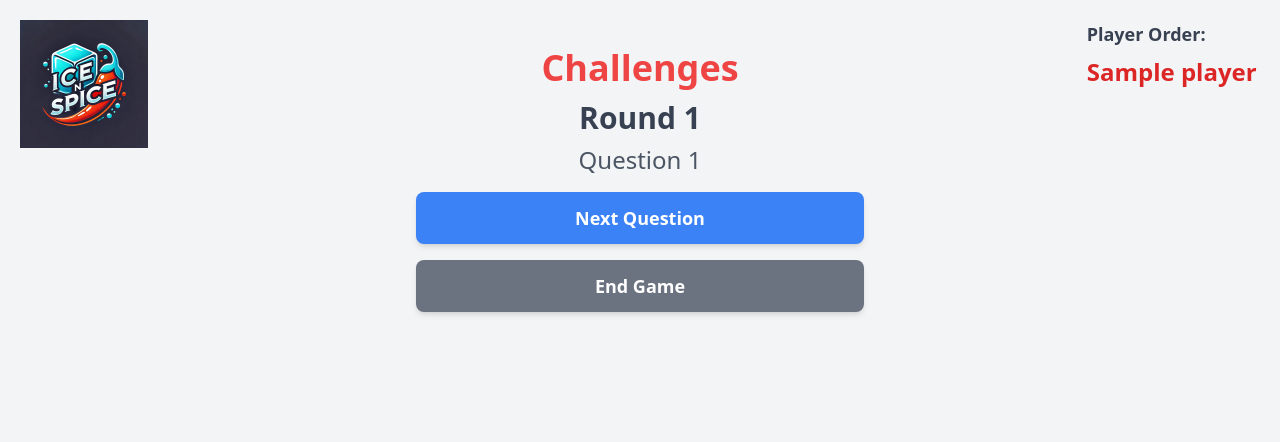
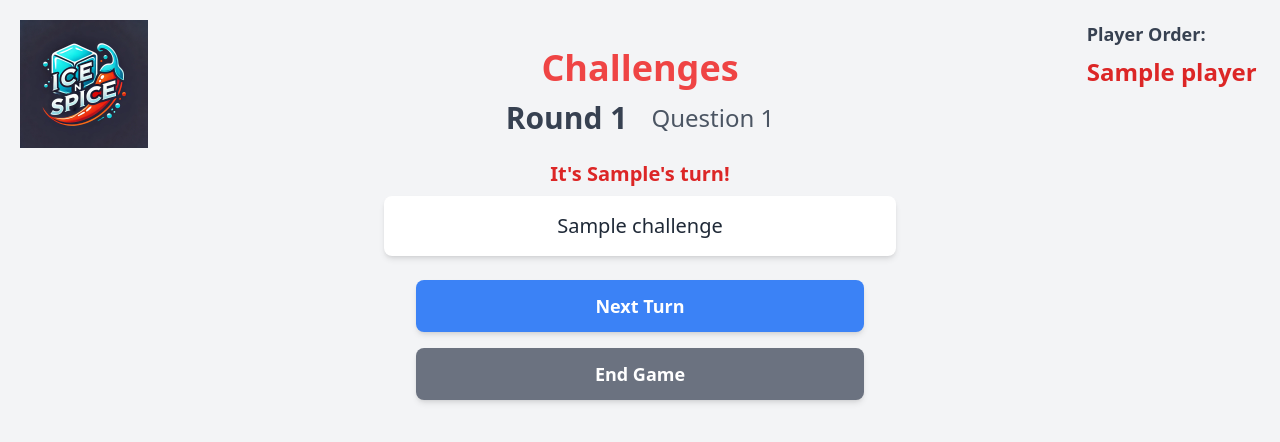
Before and after one commit to Baillie11/IceNSpice, a Flask app: template templates/gameplay.html in a window 1280 px wide. Shown: the top 442 px of the page. Run offline with Flask 3, Linux system fonts and the light colour scheme; the template is opened without the code that fills it: most values are stand-ins (such as "Sample title", 1, 10 or a date in 2020); some libraries are stand-ins or nearby versions.

Commit message:
Restored player order in Column 3 and replaced USERNAME with current player's name

```diff
--- a/app.py
+++ b/app.py
@@ -16,10 +16,6 @@ def init_db():
     """Creates the challenges table if it doesn't exist."""
     conn = sqlite3.connect(DB_FILE)
     c = conn.cursor()
-
-    # Drop the old table if it exists (only do this if you're okay with resetting data)
-    c.execute("DROP TABLE IF EXISTS challenges")
-
     c.execute('''CREATE TABLE IF NOT EXISTS challenges (
                     id INTEGER PRIMARY KEY AUTOINCREMENT,
                     intensity INTEGER NOT NULL CHECK(intensity BETWEEN 1 AND 10),
@@ -33,6 +29,7 @@ def init_db():
 init_db()
 
 players = []
+current_player_index = 0  # Track which player's turn it is
 
 @app.route("/")
 def home():
@@ -55,33 +52,50 @@ def index():
 def randomize():
     global players
     if players:
-        shuffled_players = players[:]  # Copy list to shuffle
-        random.shuffle(shuffled_players)
-        return render_template("result.html", players=shuffled_players)
+        random.shuffle(players)
+        return render_template("result.html", players=players)
     return redirect(url_for("index"))
 
 @app.route("/reset")
 def reset():
-    global players
+    global players, current_player_index
     players = []  # Clear player list
+    current_player_index = 0  # Reset turn order
     return redirect(url_for("index"))
 
 @app.route("/gameplay")
 def gameplay():
-    global players
-    shuffled_players = players[:]  # Copy list to shuffle
-    random.shuffle(shuffled_players)
+    global players, current_player_index
 
-    # Example: Retrieve a random challenge for round 1, intensity 1
+    if not players:
+        return redirect(url_for("index"))
+
+    # Get the current player's name
+    current_player = players[current_player_index]["name"]
+
+    # Fetch a random challenge
     conn = sqlite3.connect(DB_FILE)
     c = conn.cursor()
-    c.execute("SELECT challenge_text FROM challenges WHERE round_number = 1 AND intensity = 1 ORDER BY RANDOM() LIMIT 1")
+    c.execute("SELECT challenge_text FROM challenges ORDER BY RANDOM() LIMIT 1")
     challenge = c.fetchone()
     conn.close()
 
     challenge_text = challenge[0] if challenge else "No challenges available."
 
-    return render_template("gameplay.html", players=shuffled_players, challenge=challenge_text)
+    # Replace USERNAME with the current player's name
+    challenge_text = challenge_text.replace("USERNAME", current_player)
+
+    return render_template("gameplay.html", players=players, challenge=challenge_text, current_player=current_player)
+
+@app.route("/next_turn")
+def next_turn():
+    global players, current_player_index
+
+    if players:
+        # Move to the next player (loop back if at the end)
+        current_player_index = (current_player_index + 1) % len(players)
+
+    return redirect(url_for("gameplay"))
 
 # ------------------- Admin Panel -------------------
 
@@ -108,7 +122,6 @@ def admin():
     conn.close()
 
     return render_template("admin.html", challenges=challenges)
-
 
 @app.route("/admin/delete/<int:id>")
 def delete_challenge(id):
@@ -137,7 +150,7 @@ def admin_login():
 @app.route("/admin/logout")
 def admin_logout():
     session.pop("admin_logged_in", None)
-    return redirect(url_for("admin_login"))
+    return redirect(url_for("home"))
 
 if __name__ == "__main__":
     app.run(debug=True)
--- a/templates/gameplay.html
+++ b/templates/gameplay.html
@@ -18,15 +18,24 @@
         <div class="col-span-8 flex flex-col items-center text-center p-6 mt-6">
             <h1 class="text-4xl font-bold text-red-500">Challenges</h1>
 
-            <h2 class="text-3xl font-semibold mt-3 text-gray-700">Round <span id="round-number">1</span></h2>
-            <h3 class="text-2xl mt-2 text-gray-600">Question <span id="question-number">1</span></h3>
+            <!-- Round and Question numbers side by side -->
+            <div class="flex justify-center items-center space-x-6 mt-3">
+                <h2 class="text-3xl font-semibold text-gray-700">Round <span id="round-number">1</span></h2>
+                <h3 class="text-2xl text-gray-600">Question <span id="question-number">1</span></h3>
+            </div>
+
+            <!-- Display the Current Player and Challenge -->
+            <p class="mt-6 text-xl font-bold text-red-600">It's {{ current_player }}'s turn!</p>
+            <p class="mt-2 text-xl font-medium text-gray-800 bg-white shadow-md rounded-lg px-6 py-4 w-full max-w-lg">
+                {{ challenge }}
+            </p>
 
             <!-- Navigation Buttons - Centered -->
-            <div class="mt-4 space-y-4 w-full max-w-md text-center">
-                <button onclick="nextQuestion()"
-                        class="w-full px-6 py-3 bg-blue-500 text-white font-semibold text-lg rounded-lg shadow-md hover:bg-blue-600 transition-all">
-                    Next Question
-                </button>
+            <div class="mt-6 space-y-4 w-full max-w-md text-center">
+                <a href="{{ url_for('next_turn') }}"
+                   class="block px-6 py-3 bg-blue-500 text-white font-semibold text-lg rounded-lg shadow-md hover:bg-blue-600 transition-all">
+                    Next Turn
+                </a>
                 <a href="{{ url_for('index') }}"
                    class="block px-6 py-3 bg-gray-500 text-white font-semibold text-lg rounded-lg shadow-md hover:bg-gray-600 transition-all">
                     End Game
@@ -34,7 +43,7 @@
             </div>
         </div>
 
-        <!-- Column 3 (15% width - Player List) -->
+        <!-- Column 3 (15% width - Player Order) -->
         <div class="col-span-2 flex flex-col items-start justify-start p-5">
             <h2 class="text-lg font-semibold text-gray-700 mb-2">Player Order:</h2>
             <div class="text-left">
@@ -49,21 +58,5 @@
         </div>
     </div>
 
-    <script>
-        let round = 1;
-        let question = 1;
-
-        function nextQuestion() {
-            question++;
-            document.getElementById("question-number").textContent = question;
-
-            if (question > 5) { // Example: 5 questions per round
-                question = 1;
-                round++;
-                document.getElementById("round-number").textContent = round;
-            }
-        }
-    </script>
-
 </body>
 </html>
```
Also changed, not shown: challenges.db.
